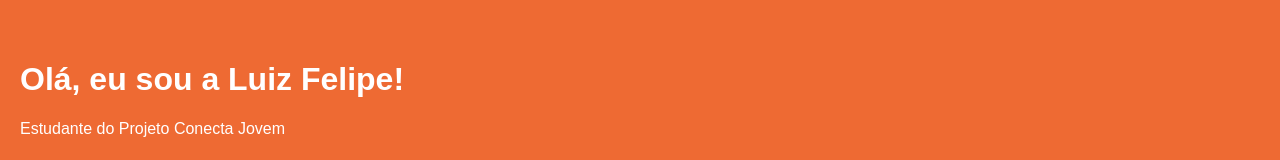
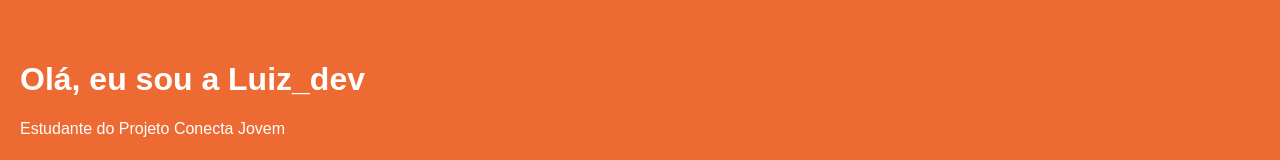
Before and after one commit to luiz645/projeto_conectaJovem, a plain HTML site: page index.html in a window 1280 px wide. Shown: the top 160 px of the page. Drawn offline with Linux system fonts and the light colour scheme.

Commit message:
auterado titulo  Luiz Felipe to Luiz_dev

```diff
--- a/index.html
+++ b/index.html
@@ -14,7 +14,7 @@ margin-bottom: 16px; box-shadow: 0 2px 8px rgba(0, 0, 0, 0.1); }
 </head>
 <body>
 <header>
-<h1>Olá, eu sou a Luiz Felipe!</h1>
+<h1>Olá, eu sou a Luiz_dev</h1>
 <p>Estudante do Projeto Conecta Jovem</p>
 </header>
 <main>
```
